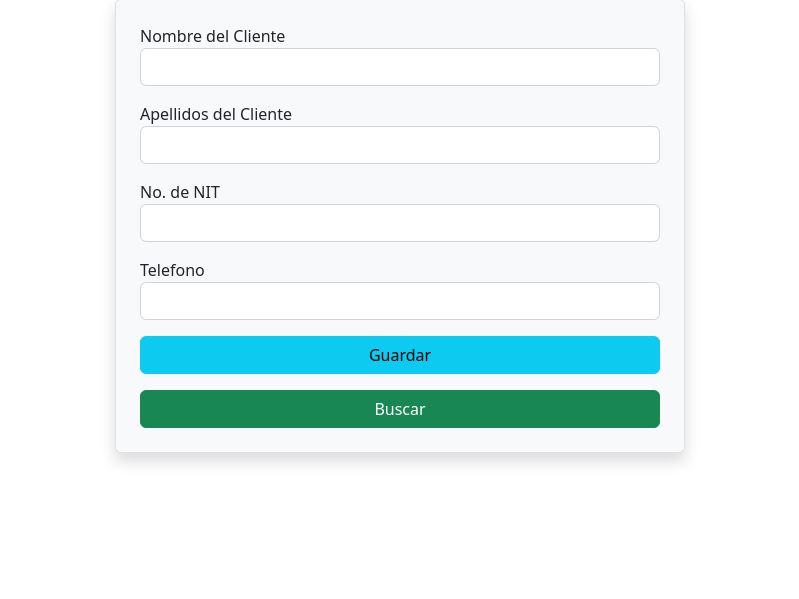
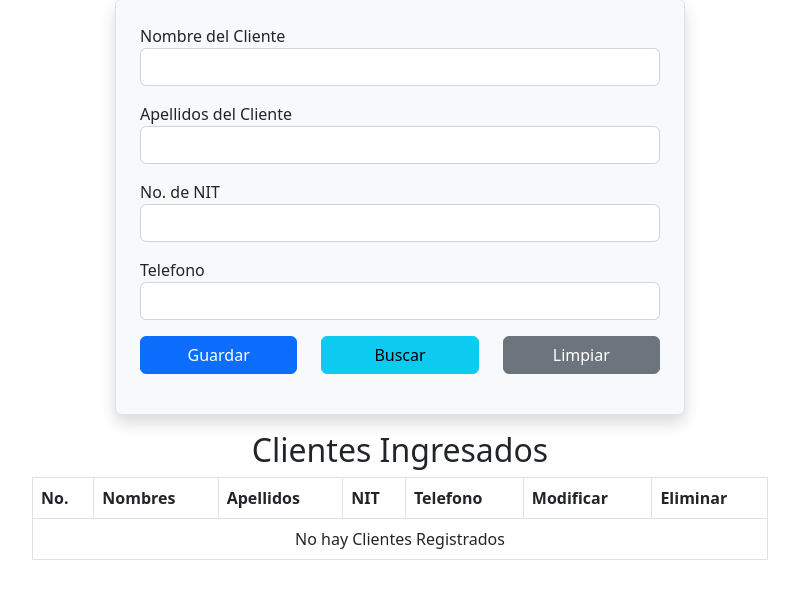
Before and after one commit to Vasquez11494/CRUD_JS, a PHP site: page / in a window 1280 px wide. Shown: the part 137-736 px from the top of the page, without its empty margins (240-1039 px from the left). Run offline with PHP 8.4, Linux system fonts and the light colour scheme; some libraries are stand-ins or nearby versions.

Commit message:
se agregaron lo sjs, asi misme se creo el objeto Cliente

```diff
--- /dev/null
+++ b/src/clientes/index.js
@@ -0,0 +1,3 @@
+const BtnGuardar = document.getElementById('BtnGuardar');
+const BtnBuscar = document.getElementById('BtnBuscar');
+const tablaClientes = document.getElementById('tablaClientes');
--- /dev/null
+++ b/src/funciones.js
@@ -0,0 +1,26 @@
+const validarFormulario = (formulario, excepciones = []) => {
+    const elements = formulario.querySelectorAll("input, select, textarea");
+    let validarFormulario = []
+    elements.forEach(element => {
+        if (!element.value.trim() && !excepciones.includes(element.id)) {
+            element.classList.add('is-invalid');
+
+            validarFormulario.push(false)
+        } else {
+            element.classList.remove('is-invalid');
+        }
+    });
+
+    let noenviar = validarFormulario.includes(false);
+
+    return !noenviar;
+}
+
+const removerValidaciones = formulario => {
+    const elements = formulario.querySelectorAll("input, select, textarea");
+    elements.forEach(element => {
+
+        element.classList.remove('is-invalid');
+
+    });
+}
--- a/views/clientes/index.php
+++ b/views/clientes/index.php
@@ -29,18 +29,41 @@
             </div>
             <div class="row mb-3">
                 <div class="col">
-                    <button type="submit" class="btn btn-info w-100">Guardar</button>
+                    <button type="submit" id="BtnGuardar"  class="btn btn-primary w-100">Guardar</button>
                 </div>
-            </div>
-            <div class="row">
                 <div class="col">
-                    <a href="buscar.php" class="btn btn-success w-100">Buscar</a>
+                    <button type="button" id="BtnBuscar" class="btn btn-info w-100">Buscar</button>
+                </div>
+                <div class="col">
+                    <button type="reset" id="BtnLimpiar" class="btn btn-secondary w-100">Limpiar</button>
                 </div>
             </div>
         </form>
     </div>
-
+    <div class="row justify-content-center mt-3">
+        <div class="col-lg-8 table-responsive">
+            <h2 class="text-center">Clientes Ingresados</h2>
+            <table class="table table-bordered table-hover" id="tablaClientes">
+                <thead>
+                    <tr>
+                        <th>No.</th>
+                        <th>Nombres</th>
+                        <th>Apellidos</th>
+                        <th>NIT</th>
+                        <th>Telefono</th>
+                        <th>Modificar</th>
+                        <th>Eliminar</th>
+                    </tr>
+                </thead>
+                <tbody>
+                    <tr>
+                        <td colspan="7" class="text-center">No hay Clientes Registrados</td>
+                    </tr>
+                </tbody>
+            </table>
+        </div>
+    </div>
 </div>
-<script src="/crud-js-22072024/src/js/funciones.js"></script>
-<script src="/crud-js-22072024/src/js/productos/index.js"></script>
+<script src="../../src/funciones.js"></script>
+<script src="../../src/clientes/index.js"></script>
 <?php include_once '../../includes/footer.php' ?>
```
Also changed, not shown: model/Cliente.php (added, +64 -0 lines).
